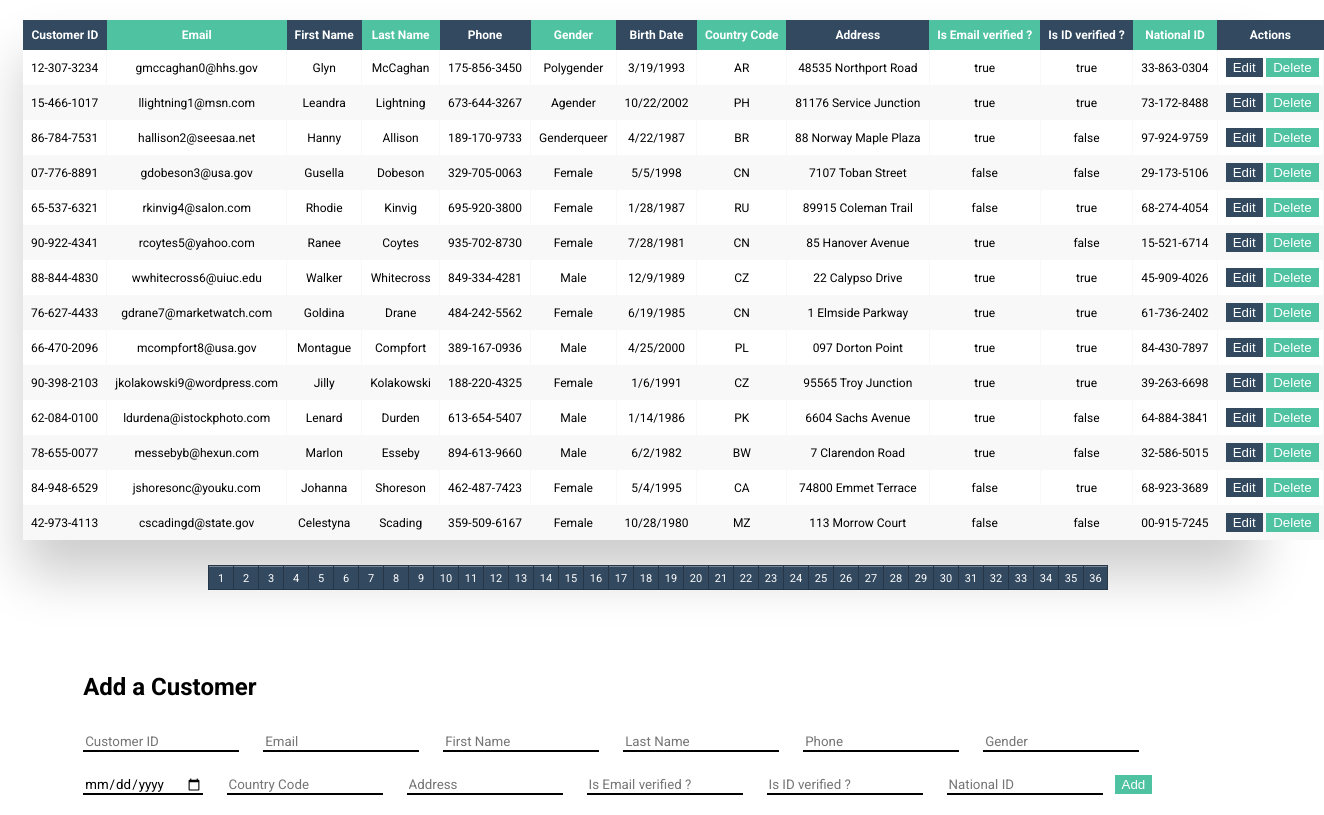
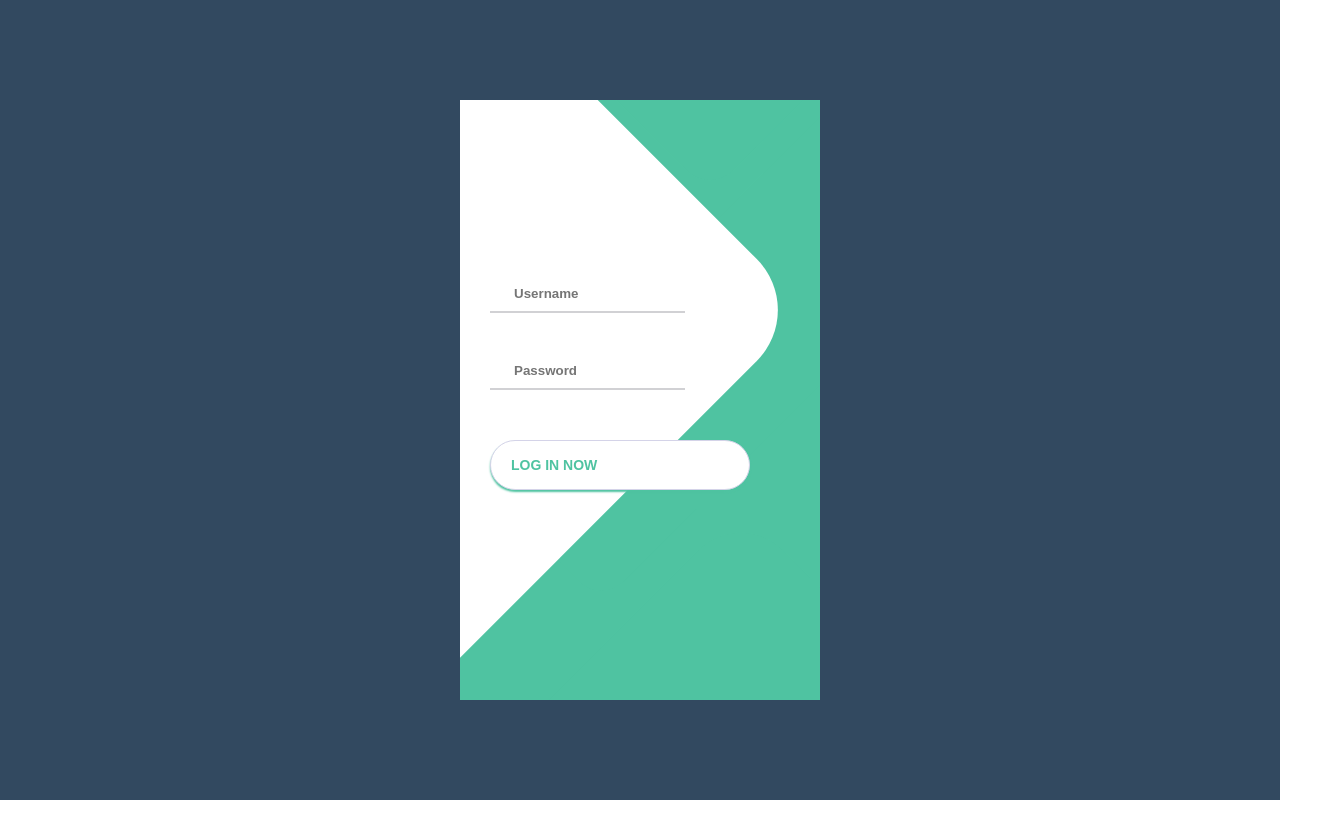
Before and after one commit to rifaath101/tamara-services, a React (Create React App) app: page / in a window 1280 px wide. Shown: the whole page, 1324 px wide, since content can reach past the window. Built offline with nearby package versions, Linux system fonts and the light colour scheme.

Commit message:
created login component

```diff
--- a/src/App.css
+++ b/src/App.css
@@ -30,7 +30,7 @@
 .fl-table td,
 .fl-table th {
  text-align: center;
- padding: 8px;
+ padding: 7px;
 }
 
 .fl-table td {
@@ -57,6 +57,7 @@
  background-color: #324960;
  color: white;
  margin-right: 4%;
+ padding: 3%;
 }
 
 .left-btn:hover {
@@ -68,6 +69,7 @@
  border: 1px solid #4fc3a1;
  background-color: #4fc3a1;
  color: white;
+ padding: 3%;
 }
 
 .right-btn:hover {
@@ -81,7 +83,7 @@
 
 .pagination {
  margin-top: 10px;
- margin-left: 160px;
+ margin-left: 200px;
  margin-bottom: 5%;
 }
 
--- a/src/App.js
+++ b/src/App.js
@@ -1,11 +1,16 @@
+import React, { useState } from 'react'
 import BasicTable from './components/BasicTable'
+import UserViewTable from './components/user-view/UserViewTable'
+import Login from './components/log-in/Login'
 import './App.css'
 function App() {
-  return (
-    <>
-      <BasicTable />
-    </>
-  )
+  const [loggedIn, setIsLoggedIn] = useState(false)
+
+  function submitForm() {
+    setIsLoggedIn(true)
+  }
+
+  return <>{!loggedIn ? <Login submitForm={submitForm} /> : <BasicTable />}</>
 }
 
 export default App
--- /dev/null
+++ b/src/components/log-in/Login.jsx
@@ -0,0 +1,66 @@
+import React from 'react'
+import './login.css'
+import { LoginFunctions } from './LoginFunctions'
+import validateInfo from './ValidateLogin'
+
+const Login = ({ submitForm }) => {
+  const { handleChange, handleSubmit, formData, errors } = LoginFunctions(
+    submitForm,
+    validateInfo
+  )
+
+  return (
+    <div className='container'>
+      <div className='screen'>
+        <div className='screen__content'>
+          <form className='login' onSubmit={handleSubmit}>
+            <div className='login__field'>
+              <i className='login__icon fas fa-user'></i>
+              <input
+                type='text'
+                className='login__input'
+                name='username'
+                placeholder='Username'
+                onChange={handleChange}
+                value={formData.username || ''}
+              />
+              {errors.username && (
+                <p style={{ color: 'red', fontSize: '12px', marginTop: '4%' }}>
+                  {errors.username}
+                </p>
+              )}
+            </div>
+            <div className='login__field'>
+              <i className='login__icon fas fa-lock'></i>
+              <input
+                type='password'
+                name='password'
+                className='login__input'
+                placeholder='Password'
+                onChange={handleChange}
+                value={formData.password || ''}
+              />
+              {errors.password && (
+                <p style={{ color: 'red', fontSize: '12px', marginTop: '4%' }}>
+                  {errors.password}
+                </p>
+              )}
+            </div>
+            <button className='button login__submit'>
+              <span className='button__text'>Log In Now</span>
+              <i className='button__icon fas fa-chevron-right'></i>
+            </button>
+          </form>
+        </div>
+        <div className='screen__background'>
+          <span className='screen__background__shape screen__background__shape4'></span>
+          <span className='screen__background__shape screen__background__shape3'></span>
+          <span className='screen__background__shape screen__background__shape2'></span>
+          <span className='screen__background__shape screen__background__shape1'></span>
+        </div>
+      </div>
+    </div>
+  )
+}
+
+export default Login
--- /dev/null
+++ b/src/components/log-in/LoginFunctions.jsx
@@ -0,0 +1,43 @@
+import { useState, useReducer, useEffect } from 'react'
+
+export const LoginFunctions = (callback, validate) => {
+  const formReducer = (state, event) => {
+    return {
+      ...state,
+      [event.name]: event.value,
+    }
+  }
+
+  const [errors, setErrors] = useState({})
+  const [formData, setFormData] = useReducer(formReducer, {})
+  const [submitting, setSubmitting] = useState(false)
+
+  const handleChange = (e) => {
+    setFormData({
+      name: e.target.name,
+      value: e.target.value,
+    })
+  }
+
+  const handleSubmit = (e) => {
+    e.preventDefault()
+
+    setErrors(validate(formData))
+    setSubmitting(true)
+
+    setTimeout(() => {
+      setSubmitting(false)
+      setFormData({})
+    }, 3000)
+
+    console.log(formData)
+  }
+
+  useEffect(() => {
+    if (Object.keys(errors).length === 0 && submitting) {
+      callback()
+    }
+  }, [errors])
+
+  return { handleChange, handleSubmit, formData, errors }
+}
--- /dev/null
+++ b/src/components/log-in/ValidateLogin.jsx
@@ -0,0 +1,17 @@
+export default function validateInfo(formData) {
+  let errors = {}
+
+  if (!formData.username) {
+    errors.username = 'Username required'
+  } else if (formData.username !== 'andy54') {
+    errors.username = 'invalid username'
+  }
+
+  if (!formData.password) {
+    errors.password = 'Password required'
+  } else if (formData.password !== 'password54') {
+    errors.password = 'incorrect password'
+  }
+
+  return errors
+}
--- /dev/null
+++ b/src/components/log-in/login.css
@@ -0,0 +1,177 @@
+
+
+* {
+ box-sizing: border-box;
+ margin: 0;
+ padding: 0;
+
+}
+
+
+.container {
+ display: flex;
+ align-items: center;
+ justify-content: center;
+ height: 100vh;
+ background-color: #324960;
+ overflow: hidden;
+}
+
+.screen {
+ background-color: #4fc3a1;
+ position: relative;
+ height: 600px;
+ width: 360px;
+
+}
+
+.screen__content {
+ z-index: 1;
+ position: relative;
+ height: 100%;
+}
+
+.screen__background {
+ position: absolute;
+ top: 0;
+ left: 0;
+ right: 0;
+ bottom: 0;
+ z-index: 0;
+ -webkit-clip-path: inset(0 0 0 0);
+ clip-path: inset(0 0 0 0);
+}
+
+.screen__background__shape {
+ transform: rotate(45deg);
+ position: absolute;
+}
+
+.screen__background__shape1 {
+ height: 520px;
+ width: 520px;
+ background: #FFF;
+ top: -50px;
+ right: 120px;
+ border-radius: 0 72px 0 0;
+}
+
+.screen__background__shape2 {
+ height: 220px;
+ width: 220px;
+ background: #4fc3a1;
+ top: -172px;
+ right: 0;
+ border-radius: 32px;
+}
+
+.screen__background__shape3 {
+ height: 540px;
+ width: 190px;
+ background-color: #4fc3a1;
+ top: -24px;
+ right: 0;
+ border-radius: 32px;
+}
+
+.screen__background__shape4 {
+ height: 400px;
+ width: 200px;
+ background: #4fc3a1;
+ top: 420px;
+ right: 50px;
+ border-radius: 60px;
+}
+
+.login {
+ width: 320px;
+ padding: 30px;
+ padding-top: 156px;
+}
+
+.login__field {
+ padding: 20px 0px;
+ position: relative;
+}
+
+.login__icon {
+ position: absolute;
+ top: 30px;
+ color: #4fc3a1;
+}
+
+.login__input {
+ border: none;
+ border-bottom: 2px solid #D1D1D4;
+ background: none;
+ padding: 10px;
+ padding-left: 24px;
+ font-weight: 700;
+ width: 75%;
+ transition: .2s;
+}
+
+.login__input:active,
+.login__input:focus,
+.login__input:hover {
+ outline: none;
+ border-bottom-color: #4fc3a1;
+}
+
+.login__submit {
+ background: #fff;
+ font-size: 14px;
+ margin-top: 30px;
+ padding: 16px 20px;
+ border-radius: 26px;
+ border: 1px solid #D4D3E8;
+ text-transform: uppercase;
+ font-weight: 700;
+ display: flex;
+ align-items: center;
+ width: 100%;
+ color: #4fc3a1;
+ box-shadow: 0px 2px 2px #4fc3a1;
+ cursor: pointer;
+ transition: .2s;
+}
+
+.login__submit:active,
+.login__submit:focus,
+.login__submit:hover {
+ border-color: #4fc3a1;
+ outline: none;
+}
+
+.button__icon {
+ font-size: 24px;
+ margin-left: auto;
+ color: #4fc3a1;
+}
+
+.social-login {
+ position: absolute;
+ height: 140px;
+ width: 160px;
+ text-align: center;
+ bottom: 0px;
+ right: 0px;
+ color: #fff;
+}
+
+.social-icons {
+ display: flex;
+ align-items: center;
+ justify-content: center;
+}
+
+.social-login__icon {
+ padding: 20px 10px;
+ color: #fff;
+ text-decoration: none;
+ text-shadow: 0px 0px 8px #4fc3a1;
+}
+
+.social-login__icon:hover {
+ transform: scale(1.5);
+}
--- /dev/null
+++ b/src/components/user-view/UserViewTable.jsx
@@ -0,0 +1,9 @@
+import React from 'react'
+import UserViewTableDesign from './UserViewTableDesign'
+import Pagination from '../Pagination'
+
+const UserViewTable = () => {
+  return <div>UserViewTable</div>
+}
+
+export default UserViewTable
--- /dev/null
+++ b/src/components/user-view/UserViewTableDesign.jsx
@@ -0,0 +1,7 @@
+import React from 'react'
+
+const UserViewTableDesign = () => {
+  return <div>UserViewTableDesign</div>
+}
+
+export default UserViewTableDesign
```
